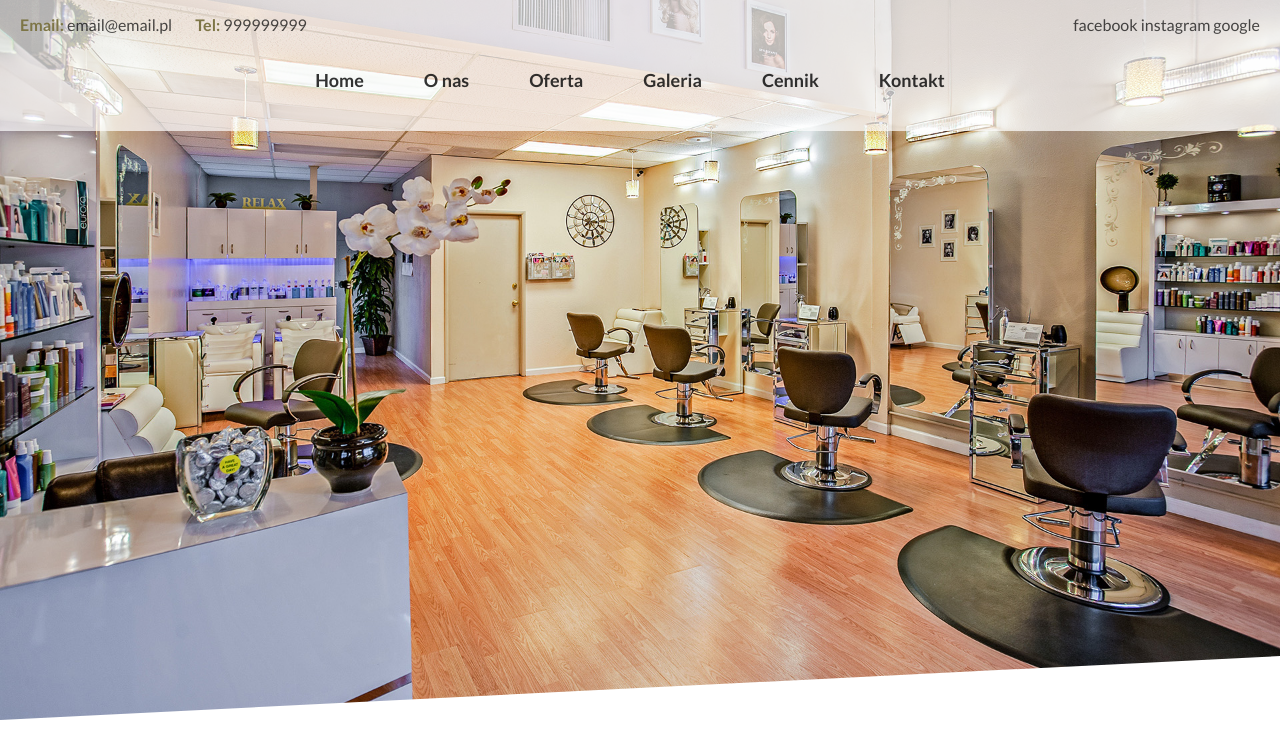
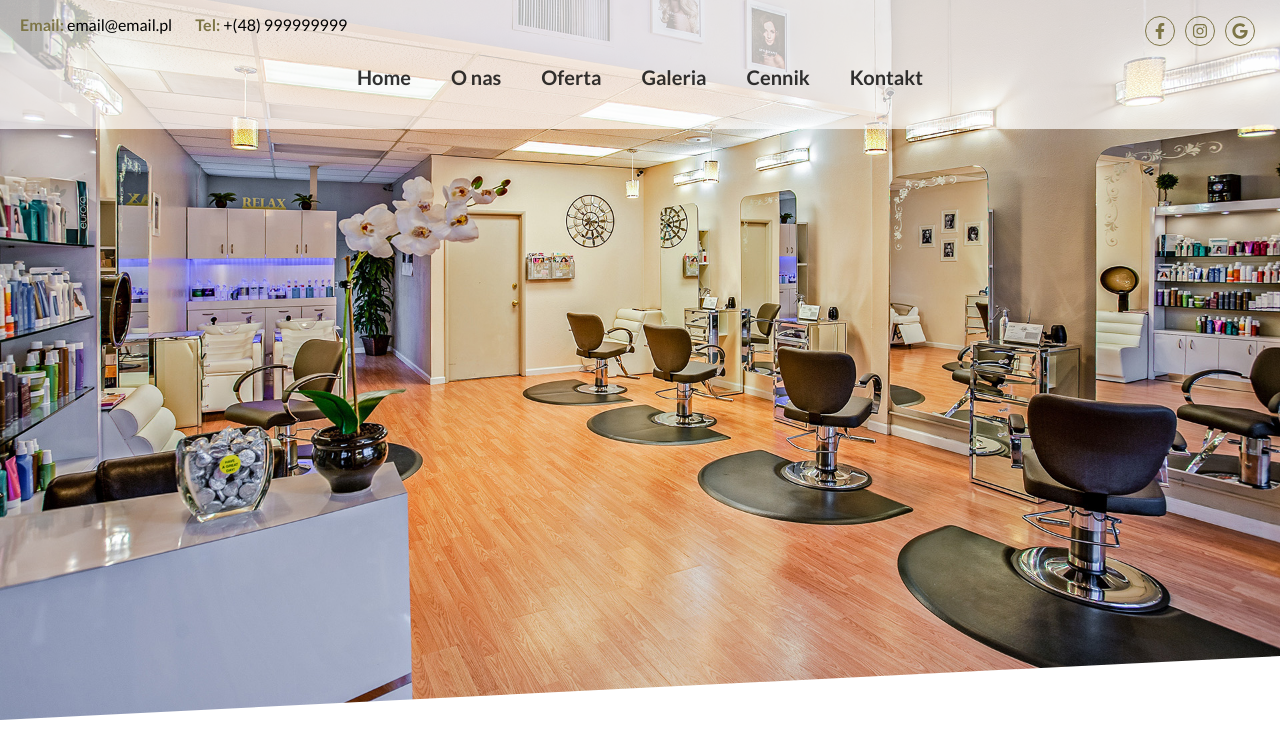
Before and after one commit to mola007/project_sFryzjerski, a website: page app/index.html in a window 1280 px wide. Shown: the top 733 px of the page. Drawn offline with Linux system fonts and the light colour scheme.

Commit message:
up to date

```diff
--- a/app/assets/styles/base/_variables.css
+++ b/app/assets/styles/base/_variables.css
@@ -1 +1,2 @@
 $gold: #7d7546;
+$facebook:  #3b5998;
--- a/app/assets/styles/modules/_site-nav.css
+++ b/app/assets/styles/modules/_site-nav.css
@@ -1,4 +1,140 @@
 .site-nav{
+
+    background-color: rgba(255,255,255,.9);
+    position: absolute;
+    top: 0;
+    left: 0;
+    width: 100%;
+
+    @mixin atMedium{
+        background-color: rgba(255,255,255,.7);
+
+        &__menu-icon{
+            display: none;
+        }
+
+        &__nav-content{
+            /* display: block; */
+        }
+
+    }
+
+&__contact-social-section{
+    display: flex;
+    flex-direction: column;
+
+    @mixin atMedium{
+        flex-direction: row;
+        justify-content: space-between;
+    }
+
+}
+
+&__contact-section{
+    order: 2;
+
+    @mixin atMedium{
+        order: 1;
+    }
+
+    strong{
+        color: $gold;
+
+        &:nth-child(2){
+        padding-left: 20px;
+        }
+    }
+}
+
+&__social-sections{
+    display: flex;
+    padding-bottom: 10px;
+    order: 1;
+
+     @mixin atMedium{
+      order: 2;
+      padding-bottom: 0px;
+      }
+  }
+&__social-section{
+    width: 30px;
+    height: 30px;
+    display: block;
+    text-align: center;
+    margin: 0 5px;
+    padding-top: 5px;
+    border-radius: 50%;
+    overflow: hidden;
+    border: 1.5px solid $gold;
+    color: $gold;
+    transition: all .2s ease-out;
+
+    &:hover{
+        background-color: $gold;
+        color: white;
+    }
+ }
+
+ &__list{
+    margin: 0;
+    padding: 0;
+    list-style: none;
+    display: flex;
+    flex-wrap: wrap;
+    text-align: center;
+
+    @mixin atMedium{
+        flex-direction: row;
+        justify-content: center;
+    }
+}
+&__item{
+   padding-top: 2.5rem;
+    width: 50%;
+
+    @mixin atSmall{
+        width: 33.33%;
+     }
+
+    @mixin atMedium{
+       width: auto;
+       padding: 0 1.25rem;
+       padding-top: 1.25rem;
+    }
+}
+
+&__link{
+    position: relative;
+    color: rgba(0,0,0,.8);
+    text-decoration: none;
+    font-weight: 700;
+    font-size: 1.25rem;
+
+
+        &::before{
+        content: "";
+        position: absolute;
+        height: 2px;
+        width: 0;
+        background: $gold;
+        left: -10%;
+        top: 50%;
+        transform: translateY(-1px);
+        transform-origin: 0 0;
+        transition: all .2s ease-out;
+        }
+
+        &:hover{
+            color: $gold;
+        }
+
+    @mixin atMedium{
+        &:hover:before{
+            width: 120%;
+        }
+     }
+
+    }
 
     &__menu-icon{
         width: 30px;
@@ -48,82 +184,4 @@
         }
     }
 
-
-
-    background-color: rgba(255,255,255,.7);
-    position: absolute;
-    top: 0;
-    left: 0;
-    width: 100%;
-
-    &__nav-content{
-        display: none;
-    }
-
-    @mixin atMedium{
-
-        &__menu-icon{
-            display: none;
-        }
-
-        &__nav-content{
-            display: block;
-        }
-
-    }
-
-&__contact-social-section{
-    display: flex;
-    justify-content: space-between;
-    color: rgba(0,0,0,.7);
-
-    strong{
-        color: $gold;
-
-        &:nth-child(2){
-        padding-left: 20px;
-        }
-    }
 }
-
-&__list{
-    display: flex;
-    justify-content: center;
-    margin: 0;
-    padding: 0;
-    list-style: none;
-}
-&__item{
-
-    padding: 20px 40px 40px 20px;
-}
-
-&__link{
-    position: relative;
-    color: rgba(0,0,0,.8);
-    text-decoration: none;
-    font-weight: 700;
-    font-size: 1.125rem;
-
-
-        &::before{
-        content: "";
-        position: absolute;
-        height: 2px;
-        width: 0;
-        background: $gold;
-        left: -10%;
-        top: 50%;
-        transform: translateY(-1px);
-        transform-origin: 0 0;
-        transition: all .2s ease-out;
-        }
-
-        &:hover{
-            color: $gold;
-        }
-    &:hover:before{
-        width: 120%;
-        }
-    }
-}
--- a/app/assets/styles/modules/_site-section.css
+++ b/app/assets/styles/modules/_site-section.css
@@ -1,5 +1,13 @@
 .site-section{
-    padding: 3.125rem 0;
+    /* padding: 2.5rem 0; */
+    padding: 1rem 0;
+
+
+    &--more-padding-at-bottom{
+        padding-bottom: 2.5rem;
+    }
+
+
 
 
     &--no-margin-top{
--- a/app/index.html
+++ b/app/index.html
@@ -22,10 +22,25 @@
     </div>
 
     <div class = "site-nav__nav-content">
+      <div class = "site-section  site-section--more-padding-at-bottom">
     <div class = "wrapper">
     <div class = "site-nav__contact-social-section">
-     <p><strong>Email: </strong>email@email.pl <strong>Tel:</strong> 999999999</p>
-     <p>facebook instagram google</p>
+      <div class = "site-nav__contact-section">
+          <strong>Email: </strong>email@email.pl  <strong>Tel: </strong>+(48) 999999999
+      </div>
+
+      <div class = "site-nav__social-sections">
+
+        <a href = "" class = "site-nav__social-section">
+          <i class="fab fa-facebook-f"></i>
+        </a>
+        <a href = "" class = "site-nav__social-section">
+            <i class="fab fa-instagram"></i>
+        </a>
+        <a href = "" class = "site-nav__social-section">
+            <i class="fab fa-google"></i>
+        </a>
+      </div>
     </div>
     <ul class = "site-nav__list">
       <li class = "site-nav__item"><a class = "site-nav__link" href = "#">Home</a></li>
@@ -37,6 +52,7 @@
     </ul>
   </div>
   </div>
+</div>
   </nav>
 
   <div class = "header__photo"></div>
--- a/app/temp/styles/styles.css
+++ b/app/temp/styles/styles.css
@@ -371,8 +371,13 @@ img{
 }
 
 .site-section{
-    padding: 3.125rem 0;
+    /* padding: 2.5rem 0; */
+    padding: 1rem 0;
 }
+
+.site-section--more-padding-at-bottom{
+        padding-bottom: 2.5rem;
+    }
 
 .site-section--no-margin-top{
        margin-top: 0;
@@ -524,14 +529,166 @@ img{
 
 .site-nav{
 
-
-
-    background-color: rgba(255,255,255,.7);
+    background-color: rgba(255,255,255,.9);
     position: absolute;
     top: 0;
     left: 0;
     width: 100%;
+
 }
+
+@media (min-width: 768px){
+
+.site-nav{
+        background-color: rgba(255,255,255,.7)
+
+}
+
+        .site-nav__menu-icon{
+            display: none;
+        }
+
+        .site-nav__nav-content{
+            /* display: block; */
+        }
+    }
+
+.site-nav__contact-social-section{
+    display: flex;
+    flex-direction: column;
+
+}
+
+@media (min-width: 768px){
+
+.site-nav__contact-social-section{
+        flex-direction: row;
+        justify-content: space-between
+
+}
+    }
+
+.site-nav__contact-section{
+    order: 2;
+}
+
+@media (min-width: 768px){
+
+.site-nav__contact-section{
+        order: 1
+}
+    }
+
+.site-nav__contact-section strong{
+        color: #7d7546;
+    }
+
+.site-nav__contact-section strong:nth-child(2){
+        padding-left: 20px;
+        }
+
+.site-nav__social-sections{
+    display: flex;
+    padding-bottom: 10px;
+    order: 1;
+  }
+
+@media (min-width: 768px){
+
+.site-nav__social-sections{
+      order: 2;
+      padding-bottom: 0px
+  }
+    }
+
+.site-nav__social-section{
+    width: 30px;
+    height: 30px;
+    display: block;
+    text-align: center;
+    margin: 0 5px;
+    padding-top: 5px;
+    border-radius: 50%;
+    overflow: hidden;
+    border: 1.5px solid #7d7546;
+    color: #7d7546;
+    transition: all .2s ease-out;
+ }
+
+.site-nav__social-section:hover{
+        background-color: #7d7546;
+        color: white;
+    }
+
+.site-nav__list{
+    margin: 0;
+    padding: 0;
+    list-style: none;
+    display: flex;
+    flex-wrap: wrap;
+    text-align: center;
+}
+
+@media (min-width: 768px){
+
+.site-nav__list{
+        flex-direction: row;
+        justify-content: center
+}
+    }
+
+.site-nav__item{
+   padding-top: 2.5rem;
+    width: 50%;
+}
+
+@media (min-width: 576px){
+
+.site-nav__item{
+        width: 33.33%
+}
+    }
+
+@media (min-width: 768px){
+
+.site-nav__item{
+       width: auto;
+       padding: 0 1.25rem;
+       padding-top: 1.25rem
+}
+    }
+
+.site-nav__link{
+    position: relative;
+    color: rgba(0,0,0,.8);
+    text-decoration: none;
+    font-weight: 700;
+    font-size: 1.25rem;
+
+    }
+
+.site-nav__link::before{
+        content: "";
+        position: absolute;
+        height: 2px;
+        width: 0;
+        background: #7d7546;
+        left: -10%;
+        top: 50%;
+        transform: translateY(-1px);
+        transform-origin: 0 0;
+        transition: all .2s ease-out;
+        }
+
+.site-nav__link:hover{
+            color: #7d7546;
+        }
+
+@media (min-width: 768px){
+        .site-nav__link:hover:before{
+            width: 120%;
+        }
+    }
 
 .site-nav__menu-icon{
         width: 30px;
@@ -579,77 +736,6 @@ img{
             transform-origin: 0 100%;
             transition: transform .3s ease-out;
             box-shadow: 0 1px 2px rgba(0,0,0,.3);
-        }
-
-.site-nav__nav-content{
-        display: none;
-    }
-
-@media (min-width: 768px){
-
-        .site-nav__menu-icon{
-            display: none;
-        }
-
-        .site-nav__nav-content{
-            display: block;
-        }
-    }
-
-.site-nav__contact-social-section{
-    display: flex;
-    justify-content: space-between;
-    color: rgba(0,0,0,.7);
-}
-
-.site-nav__contact-social-section strong{
-        color: #7d7546;
-    }
-
-.site-nav__contact-social-section strong:nth-child(2){
-        padding-left: 20px;
-        }
-
-.site-nav__list{
-    display: flex;
-    justify-content: center;
-    margin: 0;
-    padding: 0;
-    list-style: none;
-}
-
-.site-nav__item{
-
-    padding: 20px 40px 40px 20px;
-}
-
-.site-nav__link{
-    position: relative;
-    color: rgba(0,0,0,.8);
-    text-decoration: none;
-    font-weight: 700;
-    font-size: 1.125rem;
-    }
-
-.site-nav__link::before{
-        content: "";
-        position: absolute;
-        height: 2px;
-        width: 0;
-        background: #7d7546;
-        left: -10%;
-        top: 50%;
-        transform: translateY(-1px);
-        transform-origin: 0 0;
-        transition: all .2s ease-out;
-        }
-
-.site-nav__link:hover{
-            color: #7d7546;
-        }
-
-.site-nav__link:hover:before{
-        width: 120%;
         }
 
 .about-us{
```
